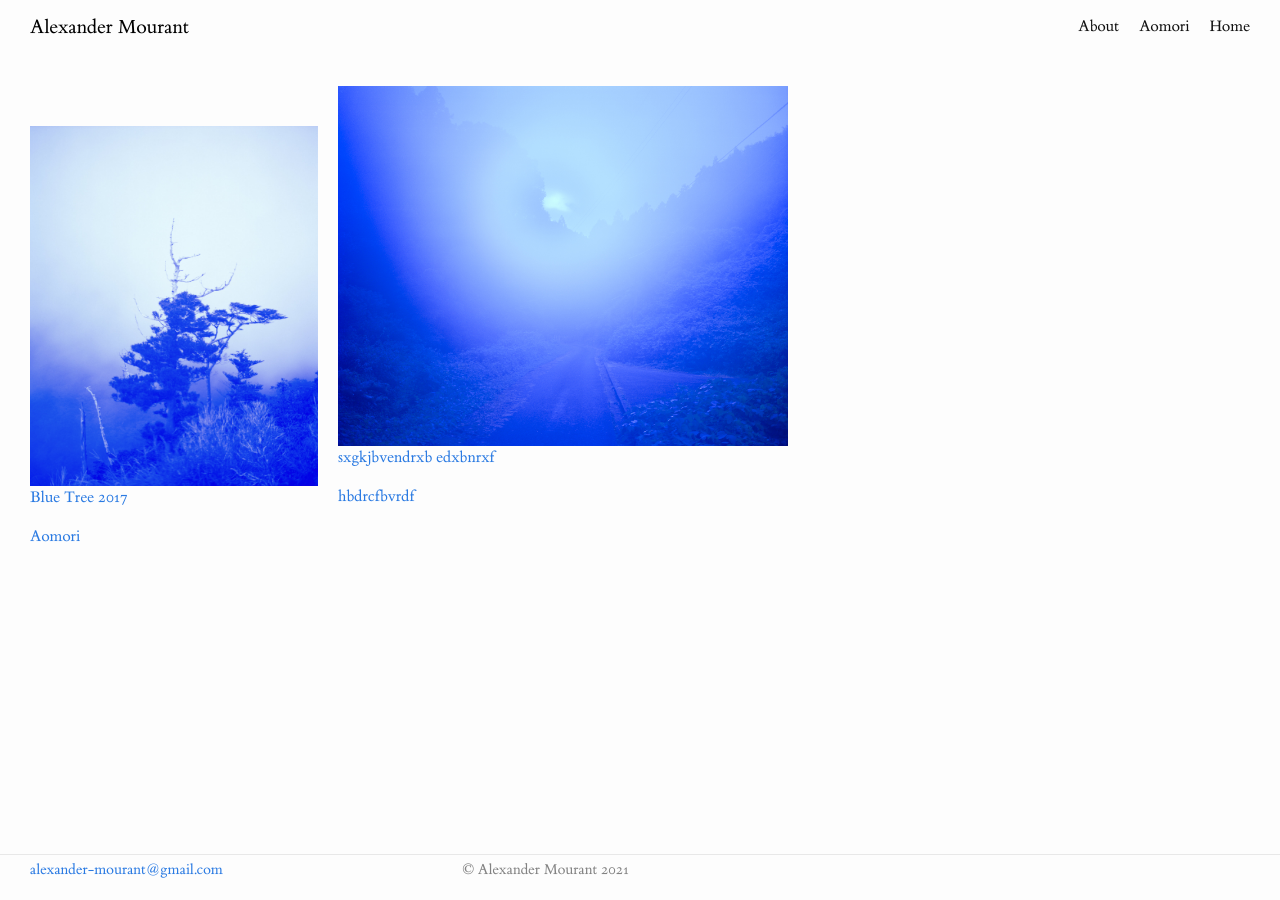
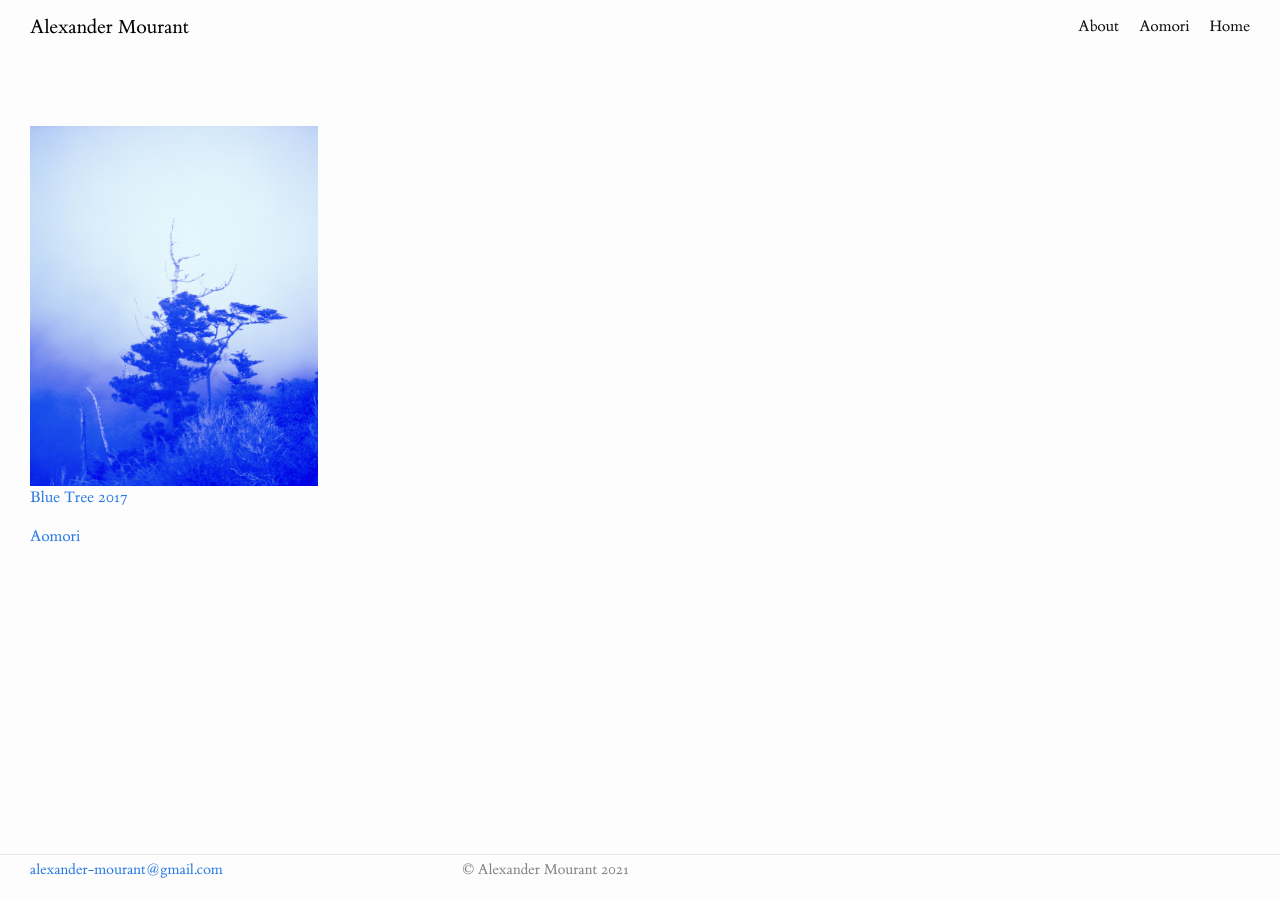
Before and after one commit to HarryFischer/alexandermourant, a Jekyll site: the page built from index.markdown, in a window 1280 px wide. Built offline with Jekyll 4.4.1, drawn with Linux system fonts in a browser that asks for light colours.

Commit message:
Updated Index

```diff
--- a/index.markdown
+++ b/index.markdown
@@ -4,19 +4,11 @@ position: 0
 Content:
 - image: "/uploads/Blue%20Tree,%202017.jpg"
   caption-title: Blue Tree
+  caption-year: 2017
   caption-project: Aomori
-  caption-year: 2017
-  caption-ignore: ignore
+  caption-ignore:
   page-url: "/aomori"
   image-size: small
   image-position: top
-- image: "/uploads/Dissipate%20I,%202017.jpg"
-  caption-title: sxgkjbvendrxb
-  caption-project: hbdrcfbvrdf
-  caption-year: edxbnrxf
-  caption-ignore:
-  page-url:
-  image-size:
-  image-position:
 layout: home
 ---
```
